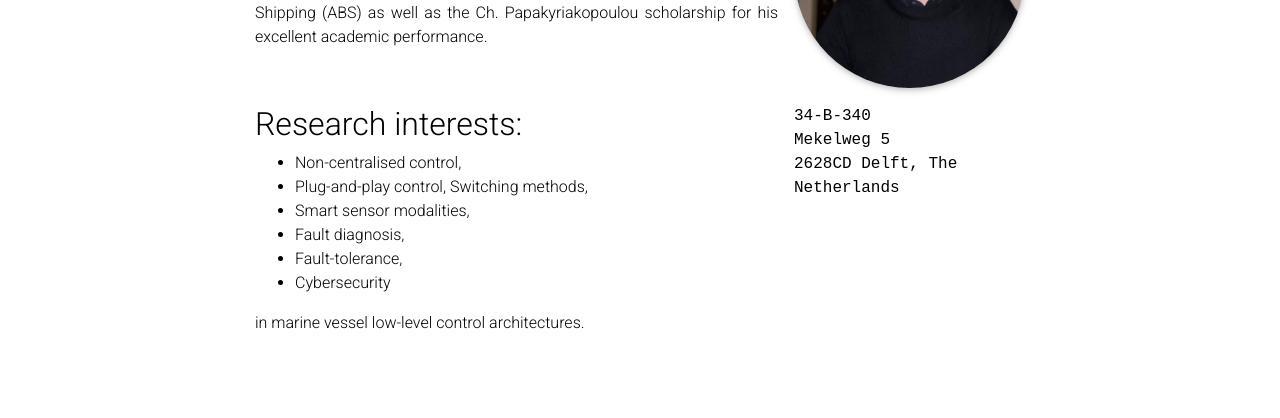
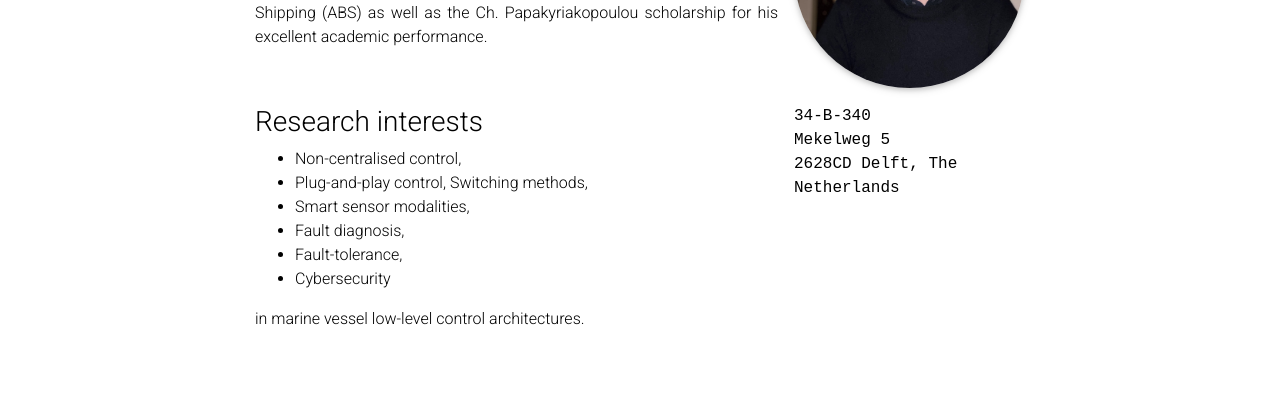
Before and after one commit to Jakendarth/Jakendarth.github.io, a Jekyll site: the page built from _pages/about.md, in a window 1280 px wide. Shown: the part 311-729 px from the top of the page. Built offline with Jekyll 4.4.1, drawn with Linux system fonts in a browser that asks for light colours; full-size pictures stand in for the smaller copies a plugin makes; comment, search, counter and statistics services are not loaded; a style sheet for code colours, icons or effects is not loaded.

Commit message:
Project add

```diff
--- a/_pages/about.md
+++ b/_pages/about.md
@@ -20,7 +20,7 @@ social: false  # includes social icons at the bottom of the page
 
 <p style='text-align: justify;'>Nikos Kougiatsos, MSc is currently a PhD Candidate within the Transport Engineering and Logistics Section of the Maritime and Transport Technology Department at Delft University of Technology.
 He received his diploma in the field of Naval Architecture and Marine Engineering from the National Technical University of Athens (NTUA), Greece in 2020. During his Master studies, he received two scholaships from the American Bureau of Shipping (ABS) as well as the Ch. Papakyriakopoulou scholarship for his excellent academic performance. <p><br>
-<h2>Research interests:</h2>
+<h3>Research interests</h3>
 <ul>
 <li>Non-centralised control,</li>
 <li>Plug-and-play control, Switching methods,</li>
```
